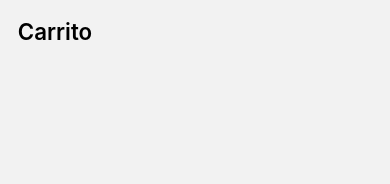
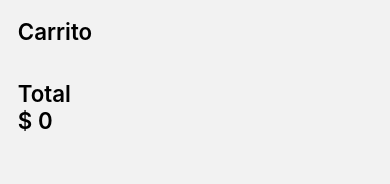
Before and after one commit to gubedev/react-native-ecommerce, a React Native app: screen /Cart in a window 390 px wide. Shown: the top 184 px of the page. Built offline with nearby package versions, Linux system fonts and the light colour scheme.

Commit message:
se agregan botones finalizar y vaciar carrito

```diff
--- a/src/screens/cart/index.js
+++ b/src/screens/cart/index.js
@@ -5,7 +5,8 @@ import { scale } from 'react-native-size-matters';
 import Container from 'components/container';
 import Title from 'components/title';
 import ProductCard from 'components/product-card';
-import { updateCartItem } from 'store/actions/cart.action';
+import Button from 'components/button';
+import { updateCartItem, cleanupCart } from 'store/actions/cart.action';
 import styles from './styles';
 
 const Cart = () => {
@@ -16,6 +17,15 @@ const Cart = () => {
   };
   const handleCountChange = (item, quantity) => {
     dispatch(updateCartItem(item, quantity));
+  };
+  const sumTotal = items =>
+    items.map(item => item.quantity * item.price).reduce((a, b) => a + b, 0);
+
+  const handleCleanup = () => {
+    dispatch(cleanupCart());
+  };
+  const handleEnd = () => {
+    dispatch(cleanupCart());
   };
   return (
     <Container isScrollable style={styles.container}>
@@ -38,6 +48,16 @@ const Cart = () => {
           )}
         />
       </View>
+      <View style={{ marginTop: scale(16) }}>
+        <RenderTitle heading="Total" />
+        <RenderTitle heading={`$ ${sumTotal(items)}`} />
+      </View>
+      {items.length > 0 && (
+        <View style={{ marginTop: scale(16) }}>
+          <Button onPress={handleEnd} label="FINALIZAR" />
+          <Button onPress={handleCleanup} label="VACIAR" />
+        </View>
+      )}
     </Container>
   );
 };
--- a/src/store/actions/cart.action.js
+++ b/src/store/actions/cart.action.js
@@ -1,7 +1,5 @@
-export const ADD_ITEM = 'ADD_ITEM';
-export const INCREMENT_QUANTITY = 'INCREMENT_QUANTITY';
-export const DECREMENT_QUANTITY = 'DECREMENT_QUANTITY';
 export const UPDATE_ITEM_QUANTITY = 'UPDATE_ITEM_QUANTITY';
+export const CLEANUP_CART = 'CLEANUP_CART';
 
 export const updateCartItem = (item, quantity) => ({
   type: UPDATE_ITEM_QUANTITY,
@@ -10,3 +8,7 @@ export const updateCartItem = (item, quantity) => ({
     quantity,
   },
 });
+
+export const cleanupCart = () => ({
+  type: CLEANUP_CART,
+});
--- a/src/store/reducers/cart.reducer.js
+++ b/src/store/reducers/cart.reducer.js
@@ -1,4 +1,5 @@
 import { UPDATE_ITEM_QUANTITY } from 'store/actions/cart.action';
+import { CLEANUP_CART } from '../actions/cart.action';
 
 const initialState = {
   items: [],
@@ -19,11 +20,15 @@ const cartReducer = (state = initialState, action) => {
           )
         : [...items, { ...action.payload }];
 
-        console.log(updatedItems);
-
-        return {
+      return {
         ...state,
         items: updatedItems,
+      };
+
+    case CLEANUP_CART:
+      return {
+        ...state,
+        items: [],
       };
 
     default:
```
